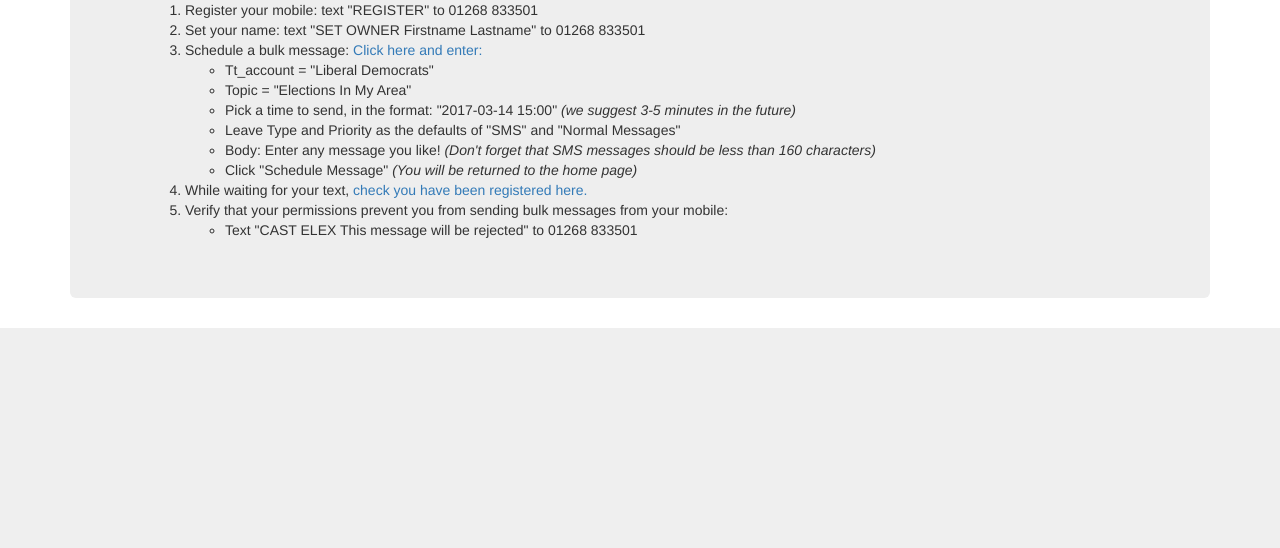
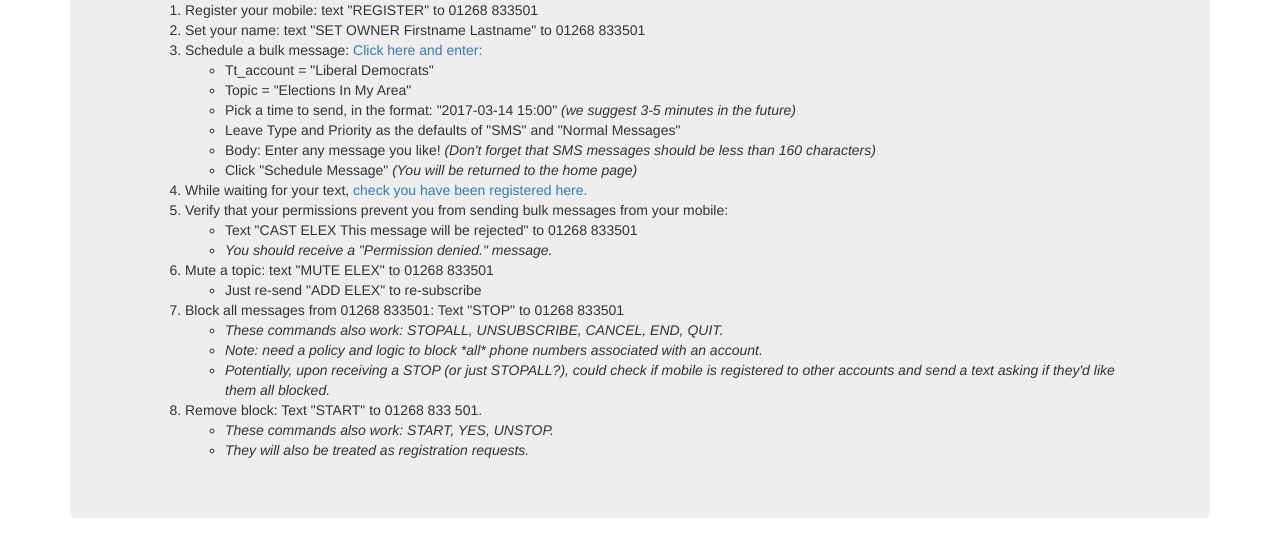
Before and after one commit to ContrastingSounds/textivist, a Django app: page / in a window 1280 px wide. Shown: the part 1192-1740 px from the top of the page. Before the commit the page ends 1520 px from the top, so only its background shows below. Run offline with Django 3.2, Linux system fonts and the light colour scheme; parts of the project's set-up code (start-up, migrations or seed data) failed here and were passed over; some libraries are stand-ins or nearby versions.

Commit message:
Revised instructions

```diff
--- a/mobiles/templates/mobiles/index.html
+++ b/mobiles/templates/mobiles/index.html
@@ -53,7 +53,25 @@
                 <li>Verify that your permissions prevent you from sending bulk messages from your mobile:
                     <ul>
                         <li>Text "CAST ELEX This message will be rejected" to 01268 833501</li>
+                        <li><i>You should receive a "Permission denied." message.</i></li>
                     </ul>
+                </li>
+                <li>Mute a topic: text "MUTE ELEX" to 01268 833501
+                    <ul><li>Just re-send "ADD ELEX" to re-subscribe</li></ul>
+                </li>
+                <li>Block all messages from 01268 833501: Text "STOP" to 01268 833501
+                    <ul><i>
+                        <li>These commands also work: STOPALL, UNSUBSCRIBE, CANCEL, END, QUIT.</li>
+                        <li>Note: need a policy and logic to block *all* phone numbers associated with an account.</li>
+                        <li>Potentially, upon receiving a STOP (or just STOPALL?), could check if mobile is registered
+                            to other accounts and send a text asking if they'd like them all blocked.</li>
+                    </i></ul>
+                </li>
+                <li>Remove block: Text "START" to 01268 833 501.
+                    <ul><i>
+                        <li>These commands also work: START, YES, UNSTOP.</li>
+                        <li>They will also be treated as registration requests.</li>
+                    </i></ul>
                 </li>
             </ol>
     </div>
```
